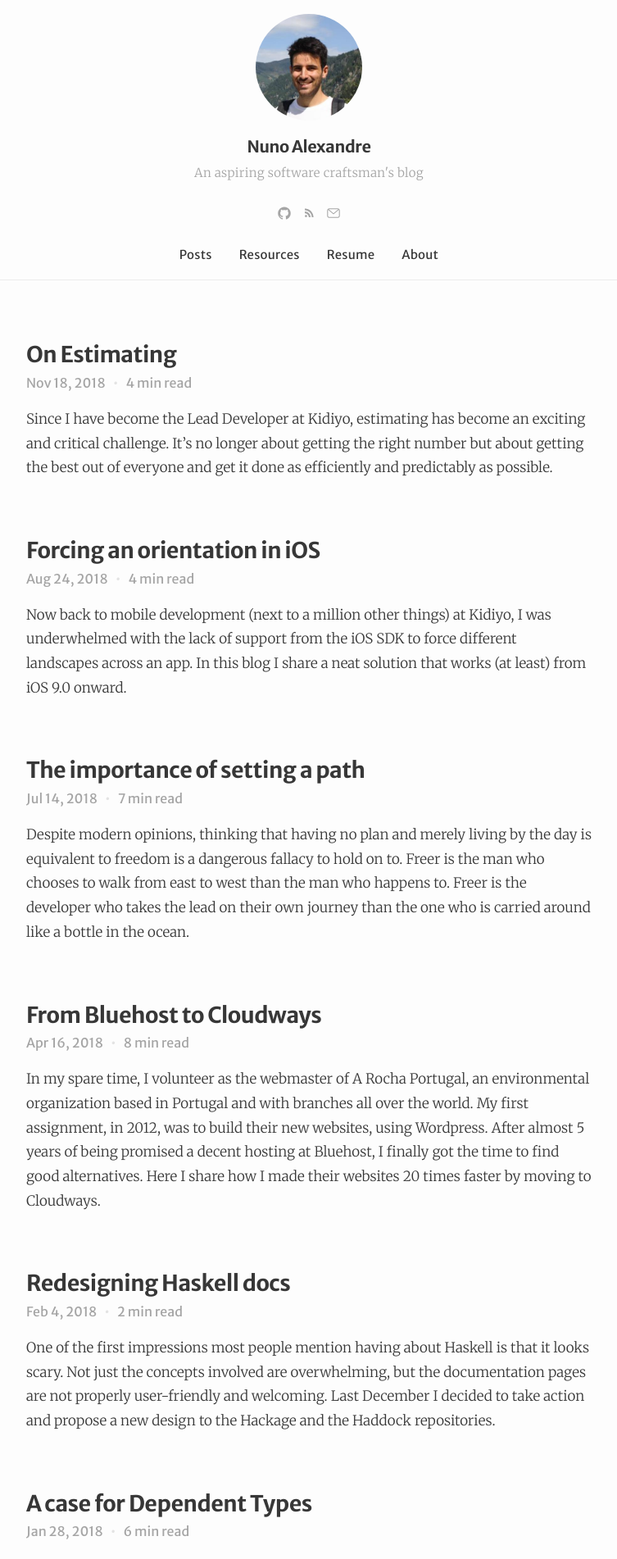
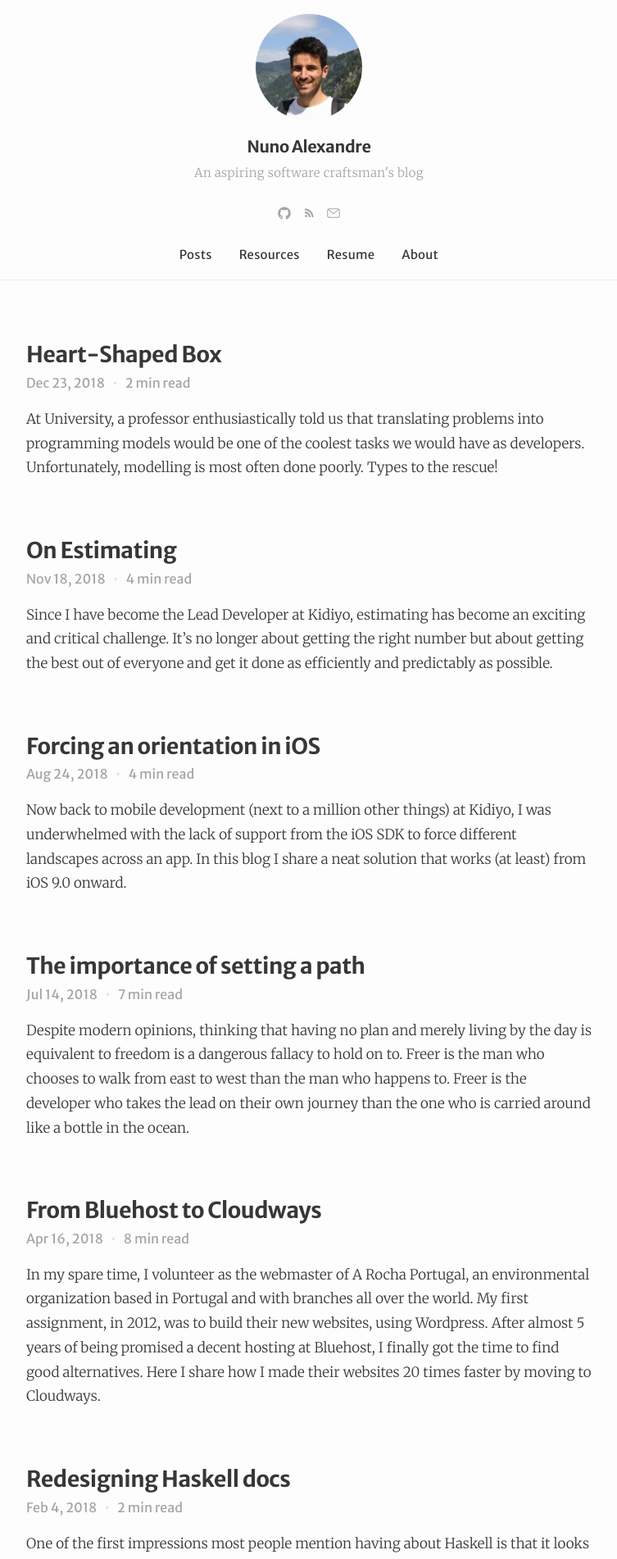
Before and after one commit to NunoAlexandre/nunoalexandre.github.io, a Jekyll site: the page built from index.html, in a window 1280 px wide. Shown: the top 1902 px of the page at 82% size, without its empty margins (263-1016 px from the left). Built offline with Jekyll 4.4.1, drawn with Linux system fonts in a browser that asks for light colours; some of the changed lines change nothing that is shown.

Commit message:
Add new blog post 'Heart-Shaped Box'

```diff
--- /dev/null
+++ b/_posts/2018-12-23-heart-shaped-box.markdown
@@ -0,0 +1,76 @@
+---
+layout: post
+title:  "Heart-Shaped Box"
+date:   2018-12-23 10:45:39 +0100
+categories: software modelling types haskell swift
+comments: true
+---
+
+At University, a professor enthusiastically told us that translating problems into programming models would be one of the coolest tasks we would have as developers. Unfortunately, modelling is most often done poorly. Types to the rescue!
+
+### Modeling
+
+<img src="/images/treeToHaskell.svg"/>
+
+Modelling is building the backbone of a world using a programming language. We give a body to a problem. We define a vocabulary and a shape to reason about that problem.
+Modelling is, therefore, halfway into solving a problem. After all, we need a ball to score a goal.
+
+> In a sense, programming (pure functional programming, in particular) is about transforming data from one form to another. Types allow us to describe the form of that data, and the more precise we make these descriptions, the more guidance the language can give in implementing transformations on that data.
+<br/><br/><small>**Type-driven Development with Idris by Edwin Brady**</small>
+
+
+What ways do we have to define those _descriptions_?
+
+### Using Procedures
+
+Modelling a problem using procedures really means not modelling at all.
+However, this approach appears to be a practice amongst mobile developers.
+
+A model helps to reason about the problem and to build the path to solve it.
+Doing that procedurally means the goal is achieved solely via procedures. In such an approach, there is not a concrete nor explicit definition of the problem. The result is sufficient.
+
+#### Modeling a slideshow
+
+Say we want to build a slideshow. A `Slideshow` is a list of `Slide`'s, and each
+slide contains a `title`, a `description`, and an `image`.
+
+Because we want to display the slideshow in a GUI, each slide should have a UI representation, where the layout and the visual properties of its fields are defined.
+
+The following is a procedural way to "model" this problem.
+
+
+<script src="https://gist.github.com/NunoAlexandre/c36d7241e3b45d65d36a966aaa7ab893.js"></script>
+
+To build a Slideshow, we'd then do:
+
+<script src="https://gist.github.com/NunoAlexandre/b9d2213a3e177e5dcba44e01a6eae1fd.js"></script>
+
+##### Problems
+
+There a couple of problems with this approach:
+
+- there is no overview on what a `Slide` is
+- we are mixing shape and content
+- it's tedious and error-prone to add, edit or reorder a slide, as each of its parts are spread
+- it's impossible to create a slideshow dynamically
+- no flexibility due to missing dependency-injection
+- easy to have **x** titles, **y** descriptions, and **z** images and get away with it
+
+### Using Types
+
+By using types, we solve all the problems we have in the procedural approach without trading off any advantage:
+
+<script src="https://gist.github.com/NunoAlexandre/a1fe8e3bb291cec028de81e4bd21c025.js"></script>
+
+To create this `Slideshow`, we do:
+
+<script src="https://gist.github.com/NunoAlexandre/482adc37420b713b32bb665f3565dffc.js"></script>
+
+
+##### Advantages
+
+- precise definition and overview of what a `Slide` _is_ and what each one _contains_
+- easy to add, edit, and reorder
+- a slideshow can now be built with data from any source, at compile or runtime
+- clear separation between shape and content, and between the concept and its UI representation
+- the compiler ensures each slide is correctly defined
--- a/_sass/_layout.scss
+++ b/_sass/_layout.scss
@@ -530,11 +530,15 @@ iframe {
 }
 
 a.page-link:hover {
-    color: $brand-color;
+  color: $brand-color;
+}
+
+.gist + p {
+  margin-top: $spacing-unit;
 }
 
 p + p {
-        margin-top: 26px;
+  margin-top: 26px;
 }
 
 .post-list p + p {
```
Also changed, not shown: images/treeToHaskell.svg (added).
